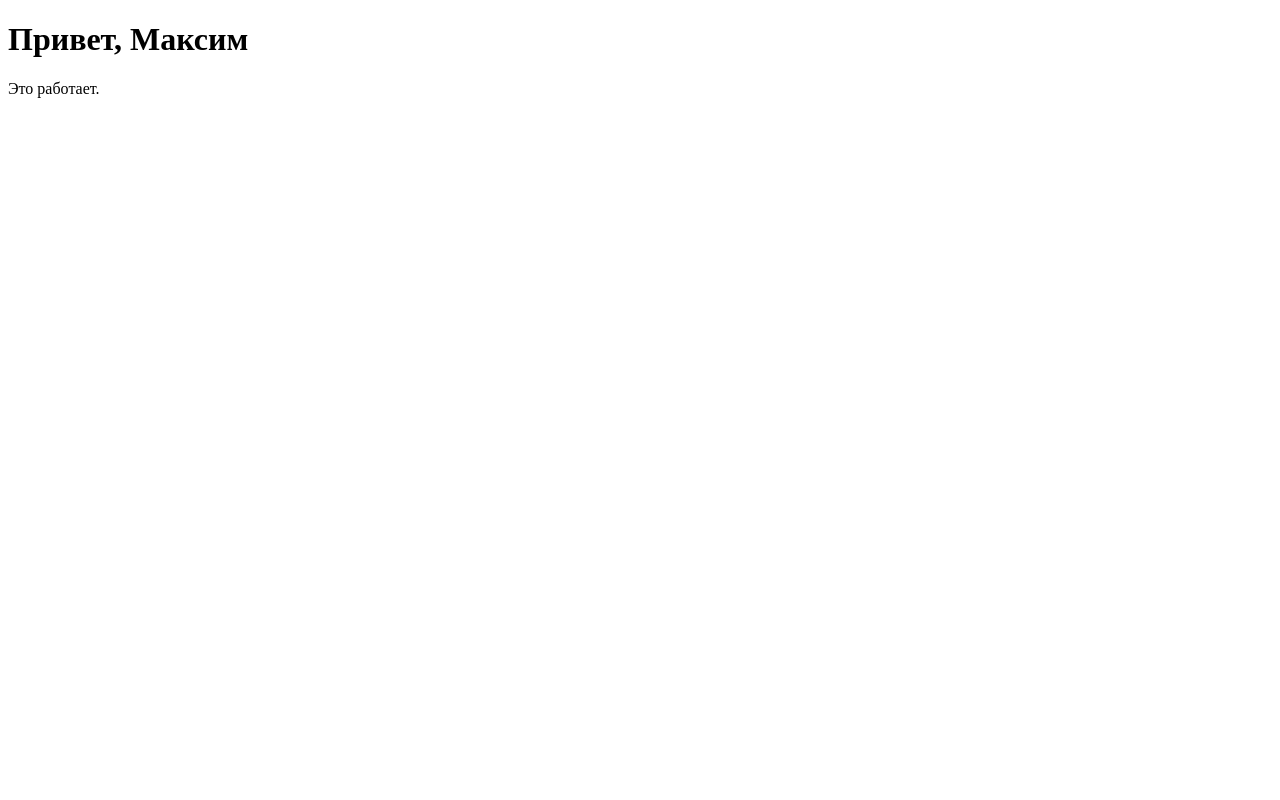
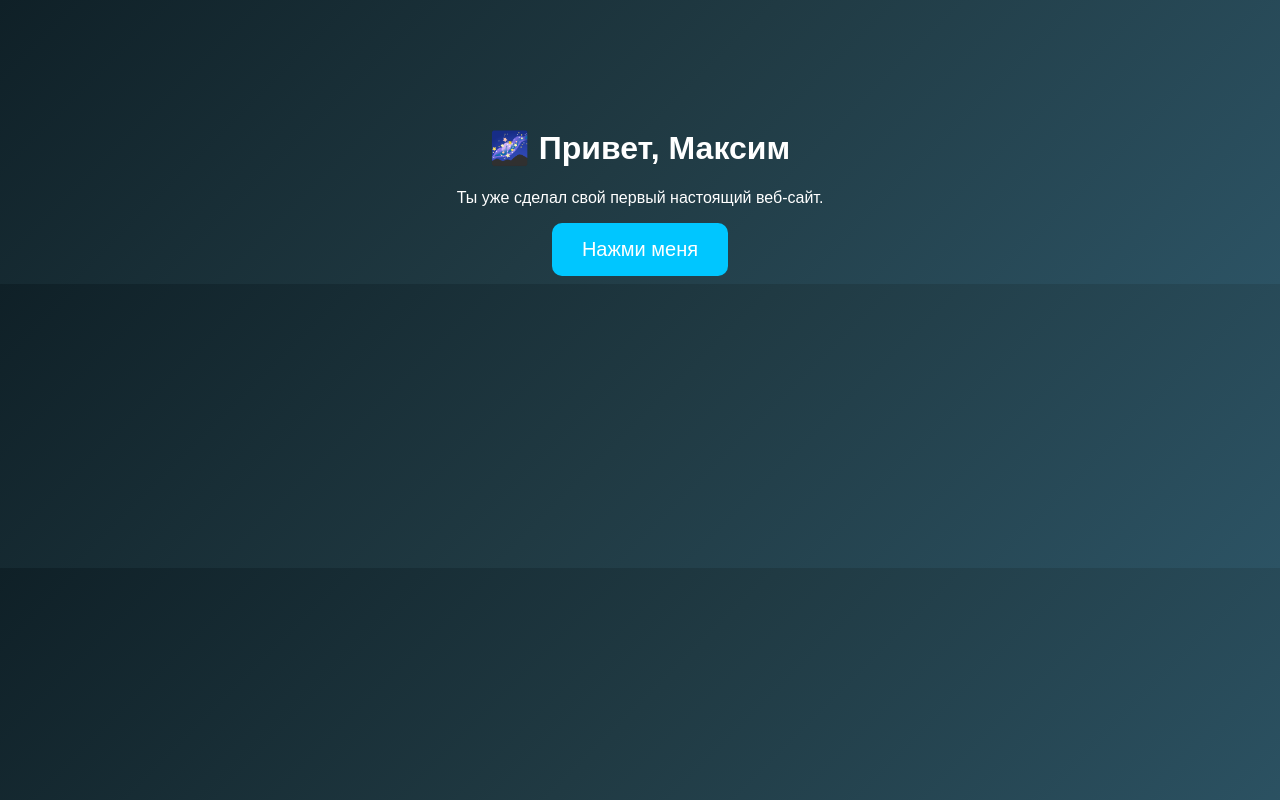
Before and after one commit to maksimswolf/mysite, a plain HTML site: page index.html in a window 1280 px wide. Drawn offline with Linux system fonts and the light colour scheme.

Commit message:
index.html

```diff
--- a/index.html
+++ b/index.html
@@ -2,12 +2,40 @@
 <html>
 <head>
 <meta charset="UTF-8">
-<title>Мой сайт</title>
+<title>Сайт Максима</title>
+
+<style>
+body{
+    background: linear-gradient(135deg,#0f2027,#203a43,#2c5364);
+    color:white;
+    font-family: Arial;
+    text-align:center;
+    padding-top:100px;
+}
+
+button{
+    padding:15px 30px;
+    font-size:20px;
+    border:none;
+    border-radius:10px;
+    cursor:pointer;
+    background:#00c6ff;
+    color:white;
+}
+
+button:hover{
+    background:#0072ff;
+}
+</style>
+
 </head>
+
 <body>
 
-<h1>Привет, Максим</h1>
-<p>Это работает.</p>
+<h1>🌌 Привет, Максим</h1>
 
-</body>
-</html>
+<p>Ты уже сделал свой первый настоящий веб-сайт.</p>
+
+<button onclick="alert('Ты молодец! 🚀')">
+Нажми меня
+</button>
```
